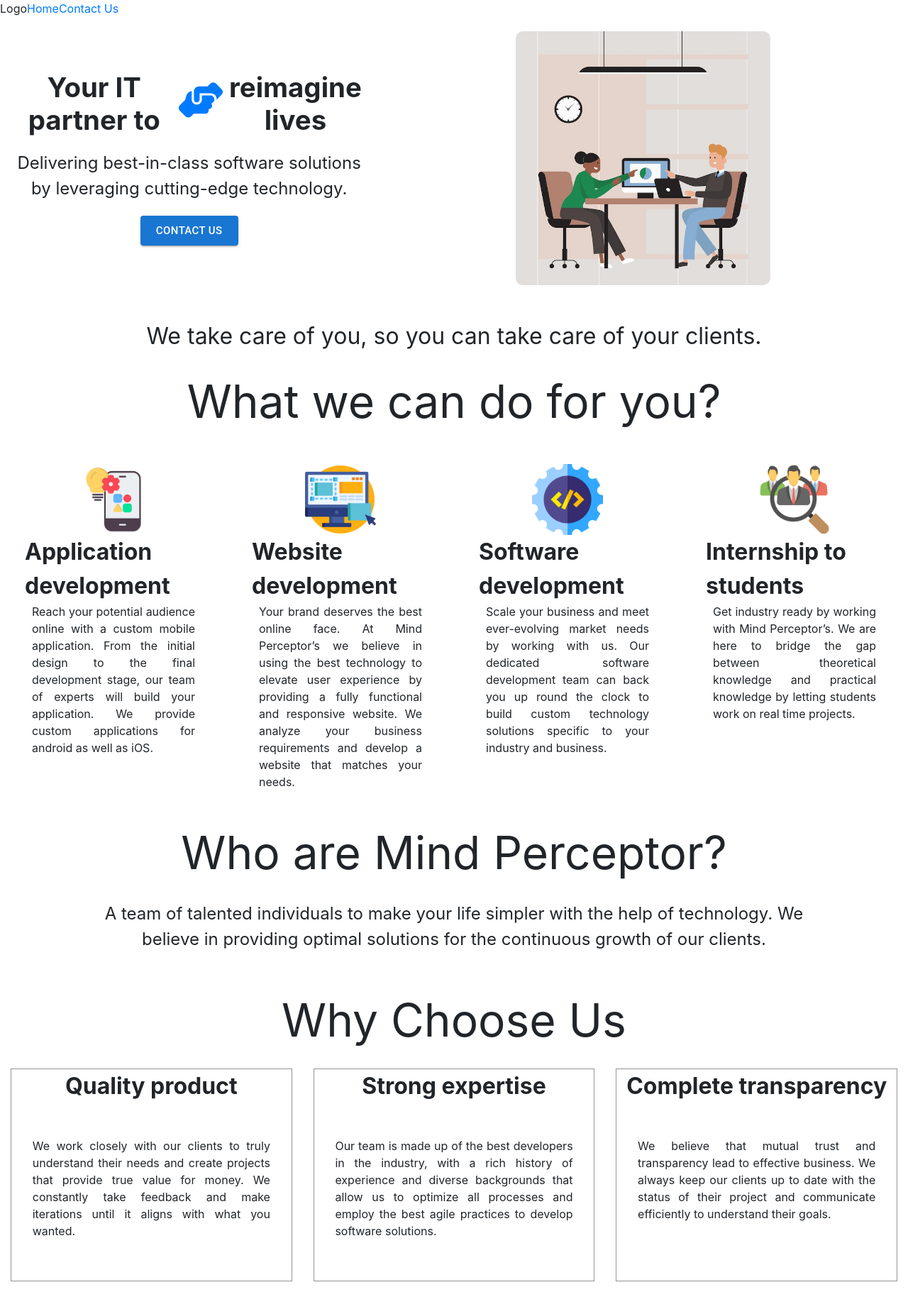
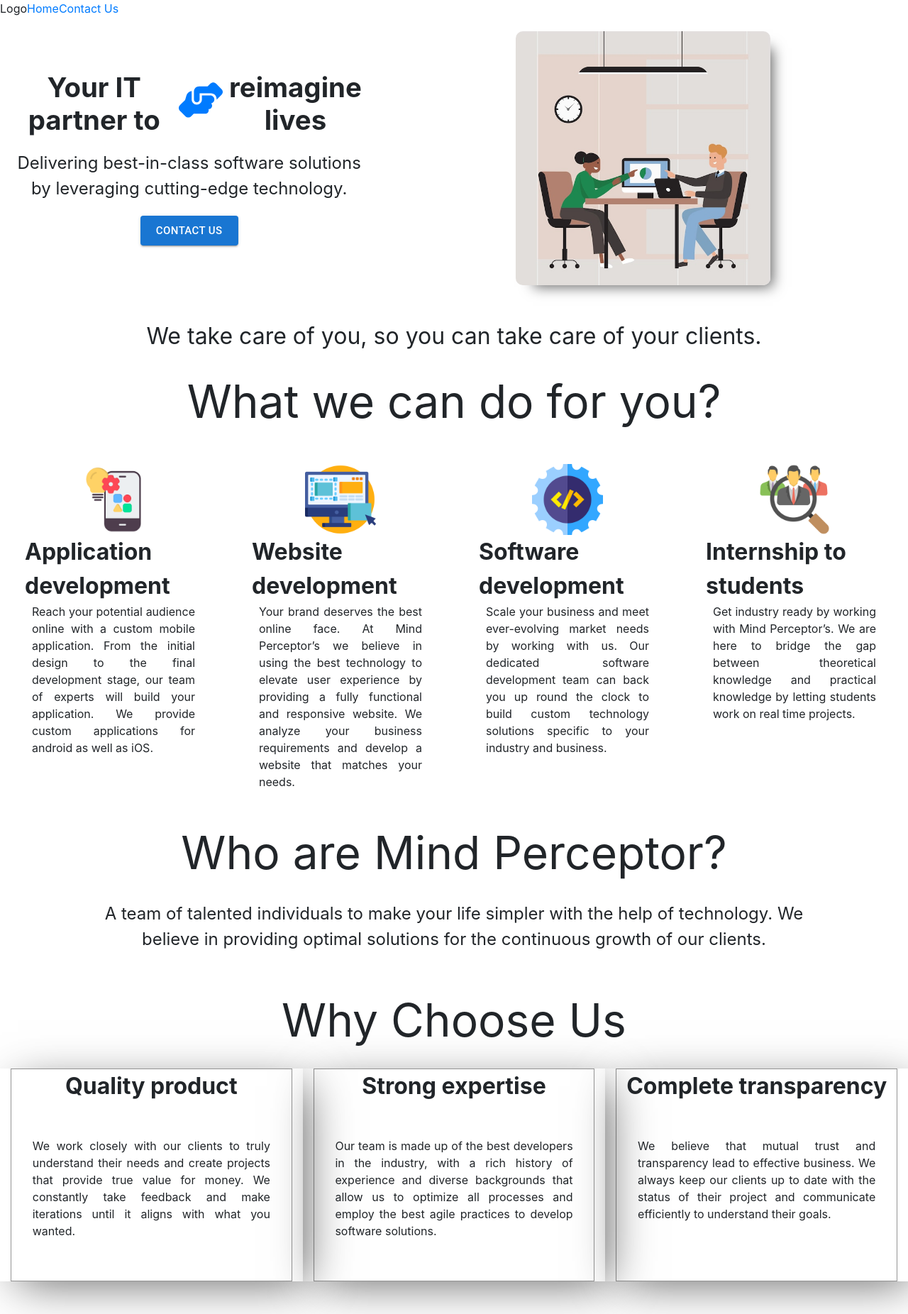
Before and after one commit to swapnilranmale2003/Mind-Perceptor, a React (Create React App) app: page / in a window 1280 px wide. Shown: the top 1852 px of the page at 71% size. Built offline with nearby package versions, Linux system fonts and the light colour scheme; grey boxes are pictures that could not be loaded.

Commit message:
shadow effect added

```diff
--- a/src/components/HomeMindPerceptor/HomeMindPerceptor.css
+++ b/src/components/HomeMindPerceptor/HomeMindPerceptor.css
@@ -69,8 +69,12 @@
     width: 90%;
   }
 }
+.homemp{
+  box-shadow:14px 13px 18px -11px rgba(99,99,99,1);
+}
 
 .homemp:hover{
   scale: 1.05;
   transition: all ease-in-out 0.5s;
+  box-shadow: 14px 13px 62px -11px rgba(99,99,99,1);
 }
--- a/src/components/WhyChooseUs/WhyChooseUs.css
+++ b/src/components/WhyChooseUs/WhyChooseUs.css
@@ -26,3 +26,6 @@
     text-align: justify;
     padding: 0 10px;
 }
+.choosebox{
+    box-shadow: 14px 13px 62px -11px rgba(99,99,99,1);
+}
--- a/src/components/WhyChooseUs/WhyChooseUs.jsx
+++ b/src/components/WhyChooseUs/WhyChooseUs.jsx
@@ -7,7 +7,7 @@
       <div className="whychooseus">Why Choose Us</div>
       <div className="choose container-fluid">
         <div className="row">
-          <div className="col-md-4">
+          <div className="col-md-4 choosebox">
             <div className="choose-1">
               <div className="choose-title">Quality product</div>
               <div className="choose-description">
@@ -18,7 +18,7 @@
               </div>
             </div>
           </div>
-          <div className="col-md-4">
+          <div className="col-md-4 choosebox">
             <div className="choose-1">
               <div className="choose-title">Strong expertise</div>
               <div className="choose-description">
@@ -29,7 +29,7 @@
               </div>
             </div>
           </div>
-          <div className="col-md-4">
+          <div className="col-md-4 choosebox">
             <div className="choose-1">
               <div className="choose-title">Complete transparency</div>
               <div className="choose-description">
```
